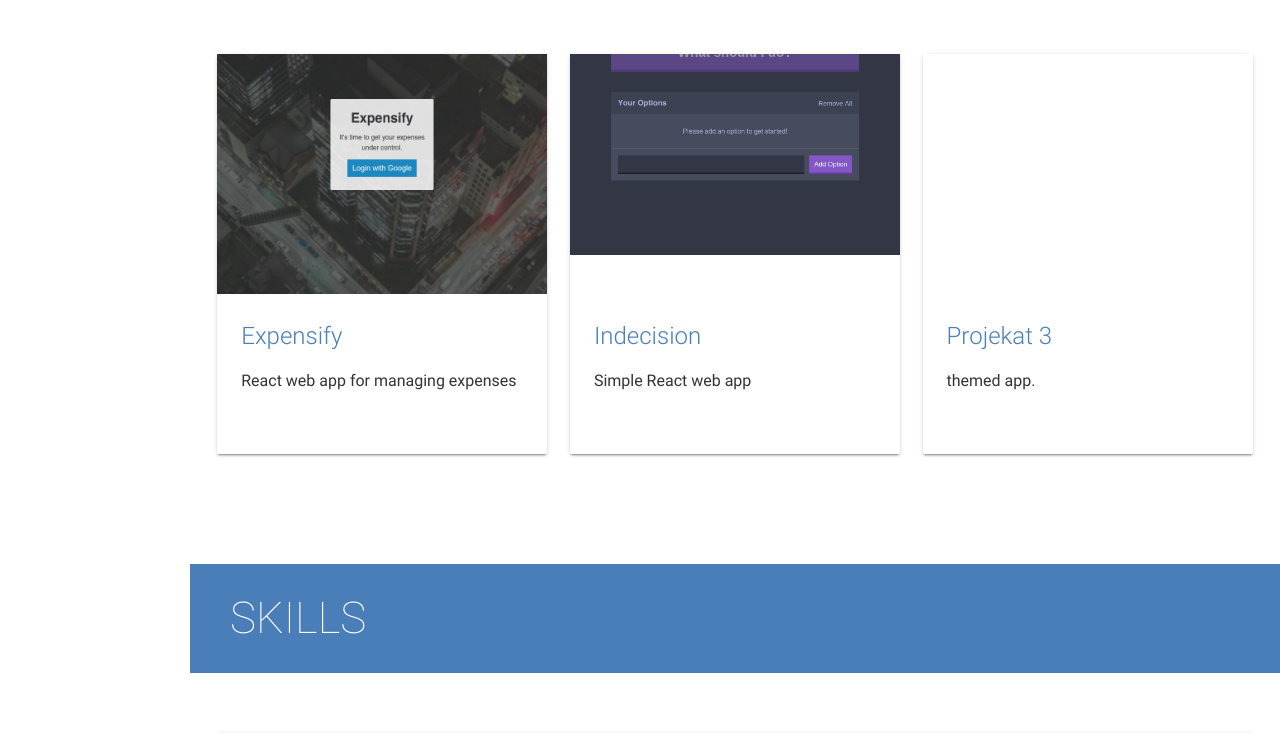
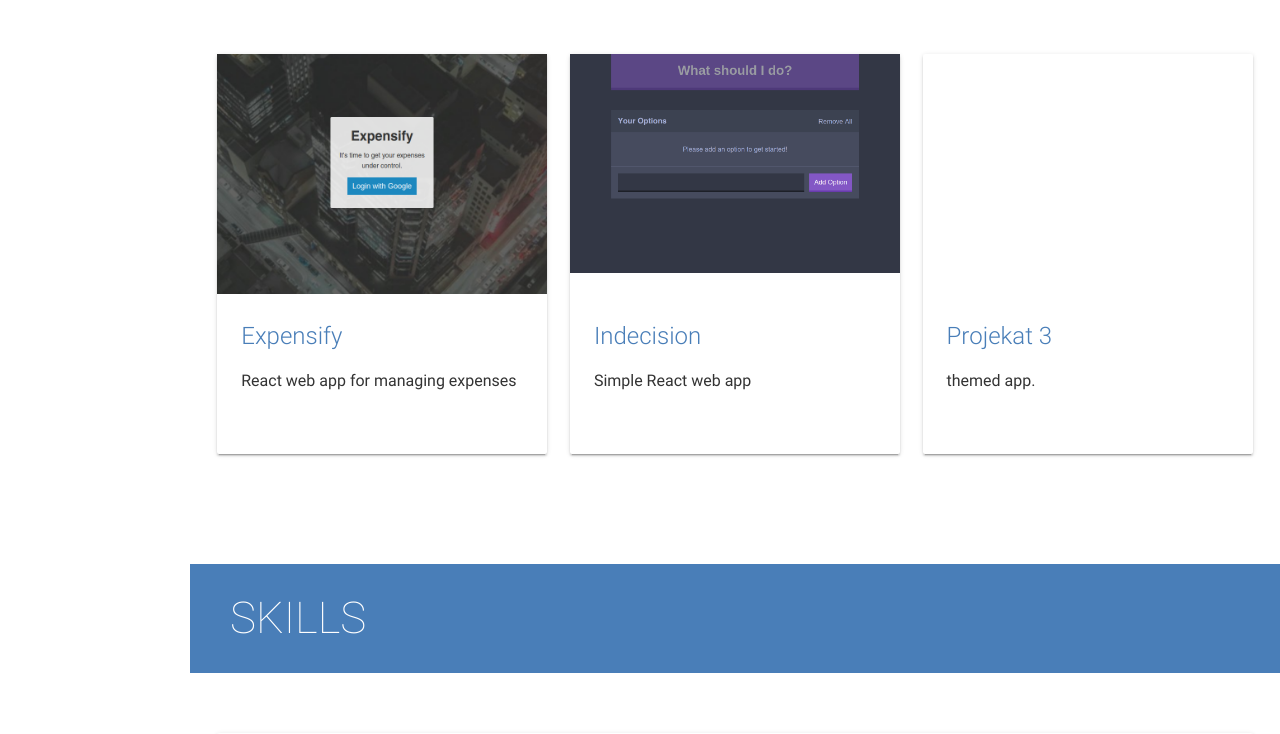
Before and after one commit to misho85/portfolio, a website: page index.html in a window 1280 px wide. Shown: the part 2941-3675 px from the top of the page. Drawn offline with nearby package versions, Linux system fonts and the light colour scheme.

Commit message:
card img modified

```diff
--- a/static/css/style.css
+++ b/static/css/style.css
@@ -325,7 +325,7 @@ a.hoverline:hover {
 }
 
 .card-image img {
-	top: -5rem !important;
+	top: -3.8rem !important;
 }
 
 .card.large .card-image {
```
